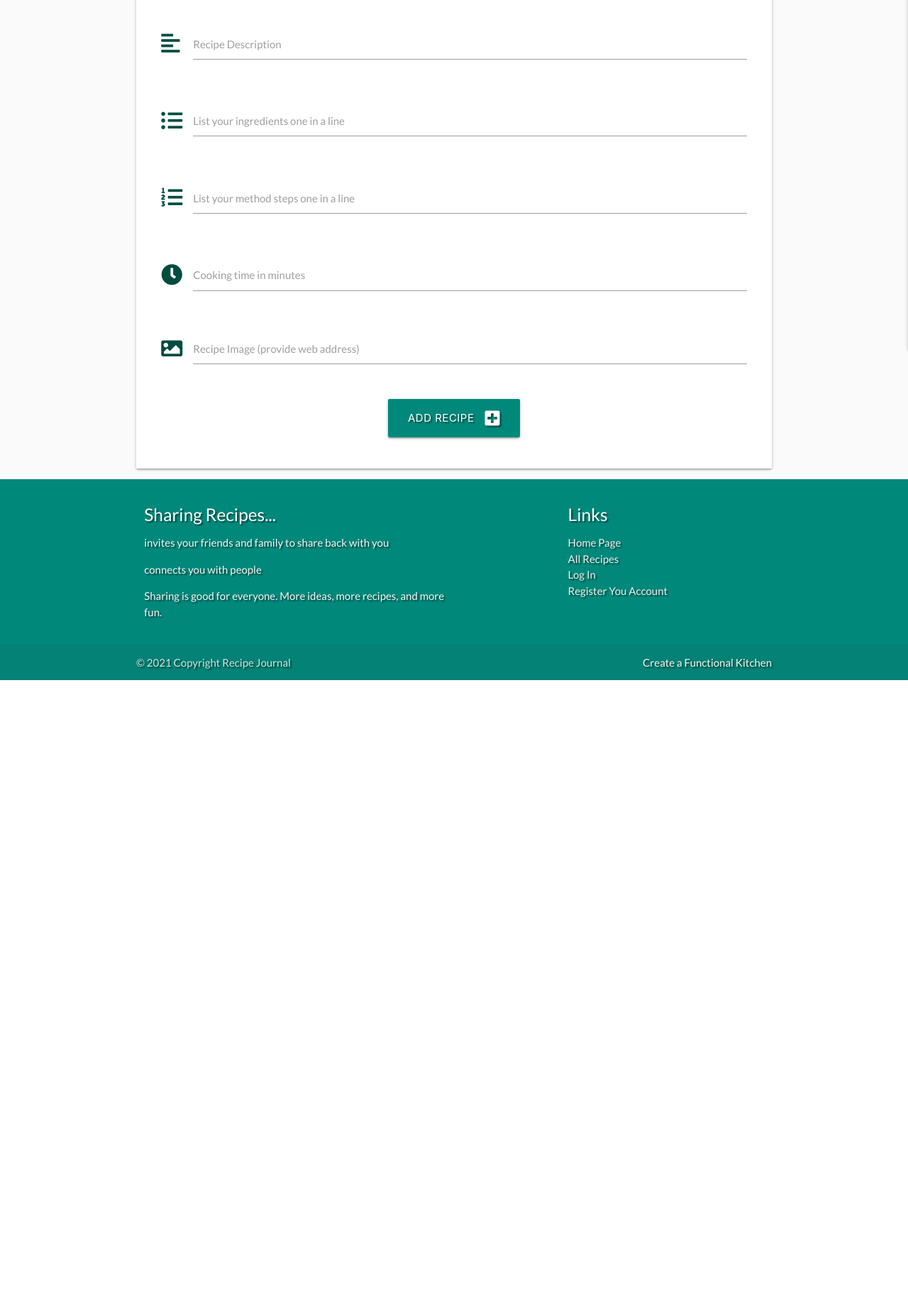
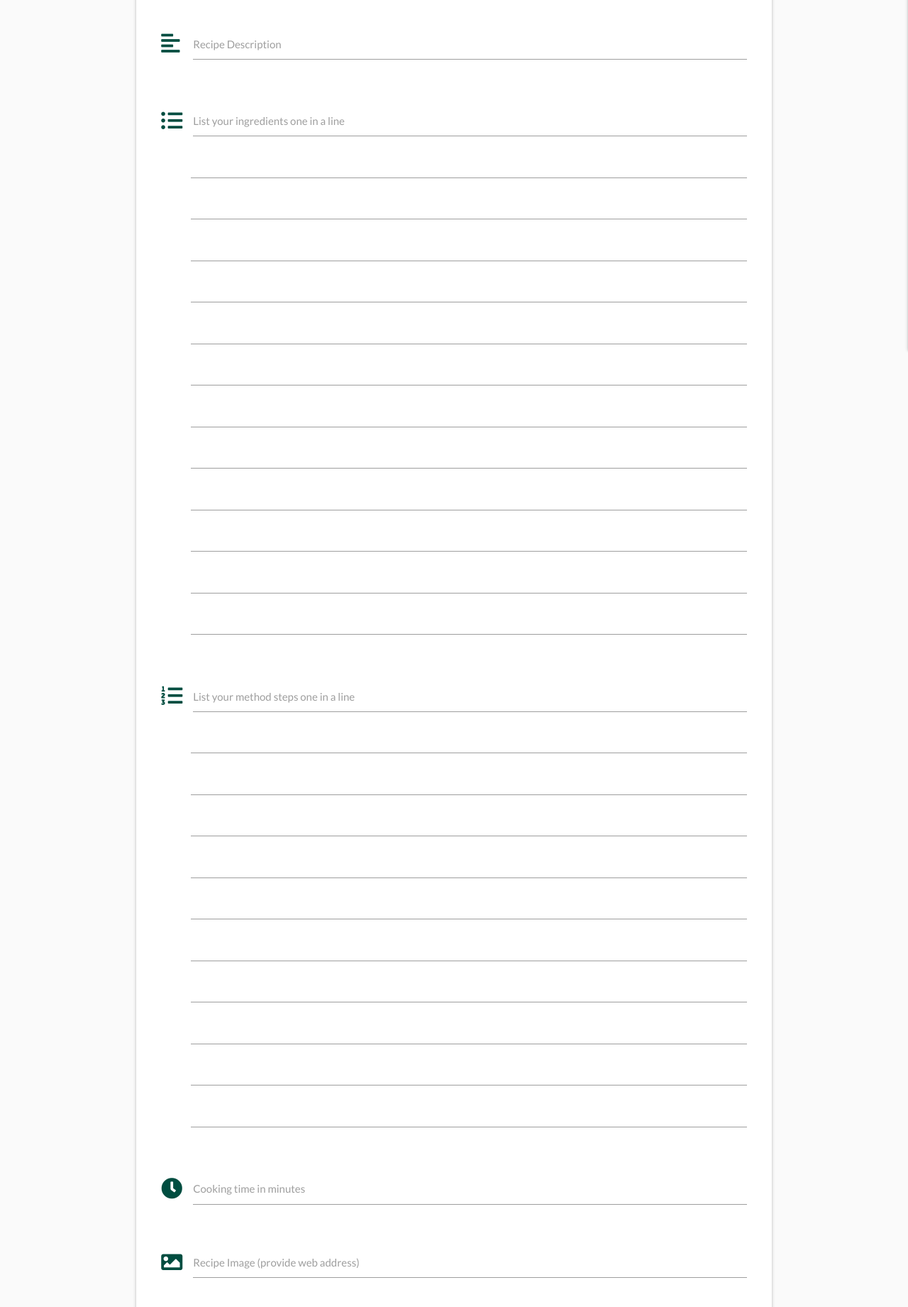
Before and after one commit to oksanaokhten/recipe-journal, a Flask app: page /add_recipe in a window 1280 px wide. Shown: the part 367-2208 px from the top of the page at 71% size. Before the commit the page ends 1325 px from the top, so only its background shows below. Run offline with Flask 2, Linux system fonts and the light colour scheme; data that the repository does not hold is empty; some libraries are stand-ins or nearby versions.

Commit message:
Change adding style for ingredients and method_steps- new textarea for a new item in add recipe form

```diff
--- a/app.py
+++ b/app.py
@@ -129,22 +129,18 @@ def logout():
 @app.route("/add_recipe", methods=["GET", "POST"])
 def add_recipe():
     if request.method == "POST":
-        def split_list(items):
-            list = request.form.get(items)
-            return list.splitlines()
-
-        def cook_time(item):
-            time = request.form.get(item)
-            return int(time)
+        def empty_lines_remove(items):
+            temp_list = request.form.getlist(items)
+            return list(filter(None, temp_list))
 
         if session["user"] == "admin".lower():
             recipe = {
                 "category_name": request.form.get("category_name"),
                 "recipe_name": request.form.get("recipe_name"),
                 "recipe_description": request.form.get("recipe_description"),
-                "ingredients": split_list("ingredients"),
-                "method_steps": split_list("method_steps"),
-                "cooking_time": cook_time("cooking_time"),
+                "ingredients": empty_lines_remove("ingredients"),
+                "method_steps": empty_lines_remove("method_steps"),
+                "cooking_time": int(request.form.get("cooking_time")),
                 "image_url": request.form.get("image_url"),
                 "kitchen_tools": request.form.get("kitchen_tools"),
                 "created_by": session["user"]
@@ -154,9 +150,9 @@ def add_recipe():
                 "category_name": request.form.get("category_name"),
                 "recipe_name": request.form.get("recipe_name"),
                 "recipe_description": request.form.get("recipe_description"),
-                "ingredients": split_list("ingredients"),
-                "method_steps": split_list("method_steps"),
-                "cooking_time": cook_time("cooking_time"),
+                "ingredients": empty_lines_remove("ingredients"),
+                "method_steps": empty_lines_remove("method_steps"),
+                "cooking_time": int(request.form.get("cooking_time")),
                 "image_url": request.form.get("image_url"),
                 "created_by": session["user"]
             }
--- a/static/css/style.css
+++ b/static/css/style.css
@@ -30,6 +30,10 @@ body {
 
 .page {
     min-height: calc(100vh - 320px);
+}
+
+.item-list {
+    padding-left: 42px;
 }
 
 /* 4 following code was taken from w3schools */
--- a/templates/add_recipe.html
+++ b/templates/add_recipe.html
@@ -41,8 +41,34 @@
                 <div class="input-field col s12">
                     <i class="fas fa-list-ul prefix teal-text text-darken-4"></i>
                     <textarea id="ingredients" name="ingredients" minlength="5"
-                        maxlength="500" class="materialize-textarea validate" required></textarea>
+                        maxlength="100" class="materialize-textarea validate" required></textarea>
                     <label for="ingredients">List your ingredients one in a line</label>
+                    <div class="item-list">
+                        <textarea id="ingredients" name="ingredients"
+                        maxlength="100" class="materialize-textarea validate"></textarea>
+                        <textarea id="ingredients" name="ingredients"
+                        maxlength="100" class="materialize-textarea validate"></textarea>
+                        <textarea id="ingredients" name="ingredients"
+                        maxlength="100" class="materialize-textarea validate"></textarea>
+                        <textarea id="ingredients" name="ingredients"
+                        maxlength="100" class="materialize-textarea validate"></textarea>
+                        <textarea id="ingredients" name="ingredients"
+                        maxlength="100" class="materialize-textarea validate"></textarea>
+                        <textarea id="ingredients" name="ingredients"
+                        maxlength="100" class="materialize-textarea validate"></textarea>
+                        <textarea id="ingredients" name="ingredients"
+                        maxlength="100" class="materialize-textarea validate"></textarea>
+                        <textarea id="ingredients" name="ingredients"
+                        maxlength="100" class="materialize-textarea validate"></textarea>
+                        <textarea id="ingredients" name="ingredients"
+                        maxlength="100" class="materialize-textarea validate"></textarea>
+                        <textarea id="ingredients" name="ingredients"
+                        maxlength="100" class="materialize-textarea validate"></textarea>
+                        <textarea id="ingredients" name="ingredients"
+                        maxlength="100" class="materialize-textarea validate"></textarea>
+                        <textarea id="ingredients" name="ingredients"
+                        maxlength="100" class="materialize-textarea validate"></textarea>
+                    </div>
                 </div>
             </div>
             <!-- Method Steps -->
@@ -52,6 +78,28 @@
                     <textarea id="method_steps" name="method_steps" minlength="5"
                         class="materialize-textarea validate" required></textarea>
                     <label for="method_steps">List your method steps one in a line</label>
+                    <div class="item-list">
+                        <textarea name="method_steps" maxlength="300"
+                            class="materialize-textarea validate"></textarea>
+                            <textarea name="method_steps" maxlength="300"
+                            class="materialize-textarea validate"></textarea>
+                            <textarea name="method_steps" maxlength="300"
+                            class="materialize-textarea validate"></textarea>
+                            <textarea name="method_steps" maxlength="300"
+                            class="materialize-textarea validate"></textarea>
+                            <textarea name="method_steps" maxlength="300"
+                            class="materialize-textarea validate"></textarea>
+                            <textarea name="method_steps" maxlength="300"
+                            class="materialize-textarea validate"></textarea>
+                            <textarea name="method_steps" maxlength="300"
+                            class="materialize-textarea validate"></textarea>
+                            <textarea name="method_steps" maxlength="300"
+                            class="materialize-textarea validate"></textarea>
+                            <textarea name="method_steps" maxlength="300"
+                            class="materialize-textarea validate"></textarea>
+                            <textarea name="method_steps" maxlength="300"
+                            class="materialize-textarea validate"></textarea>
+                    </div>
                 </div>
             </div>
             <!-- Cooking Time -->
```
